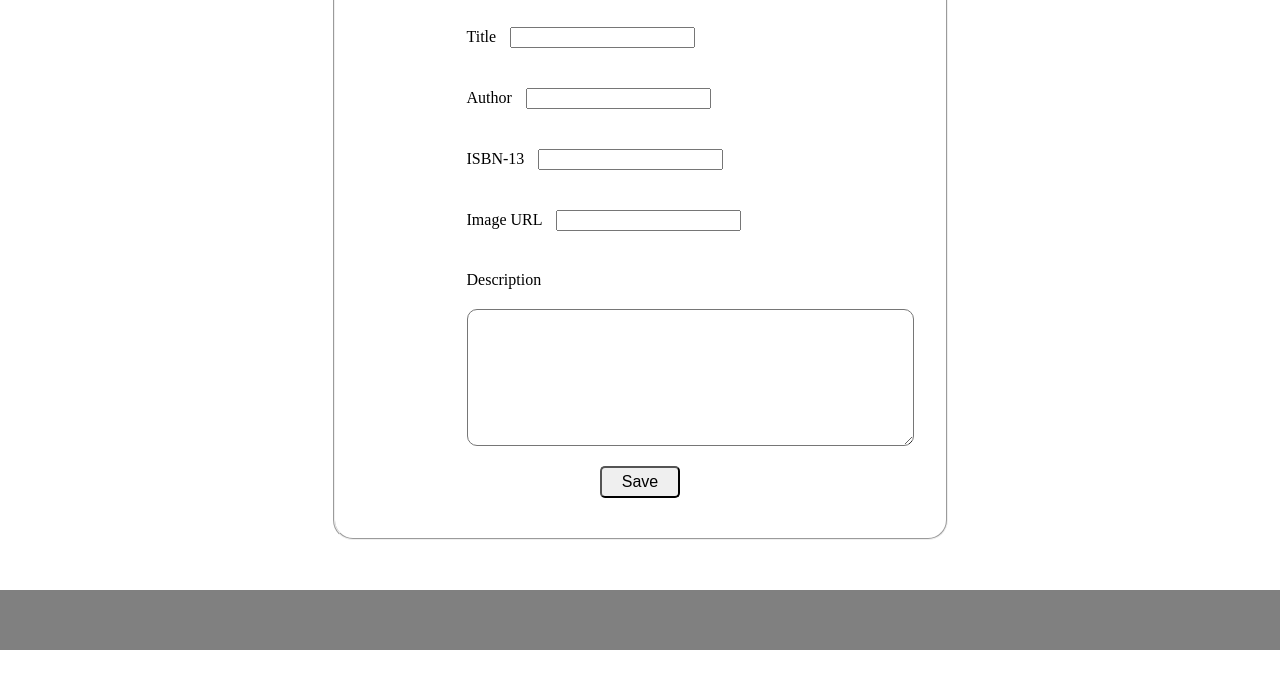
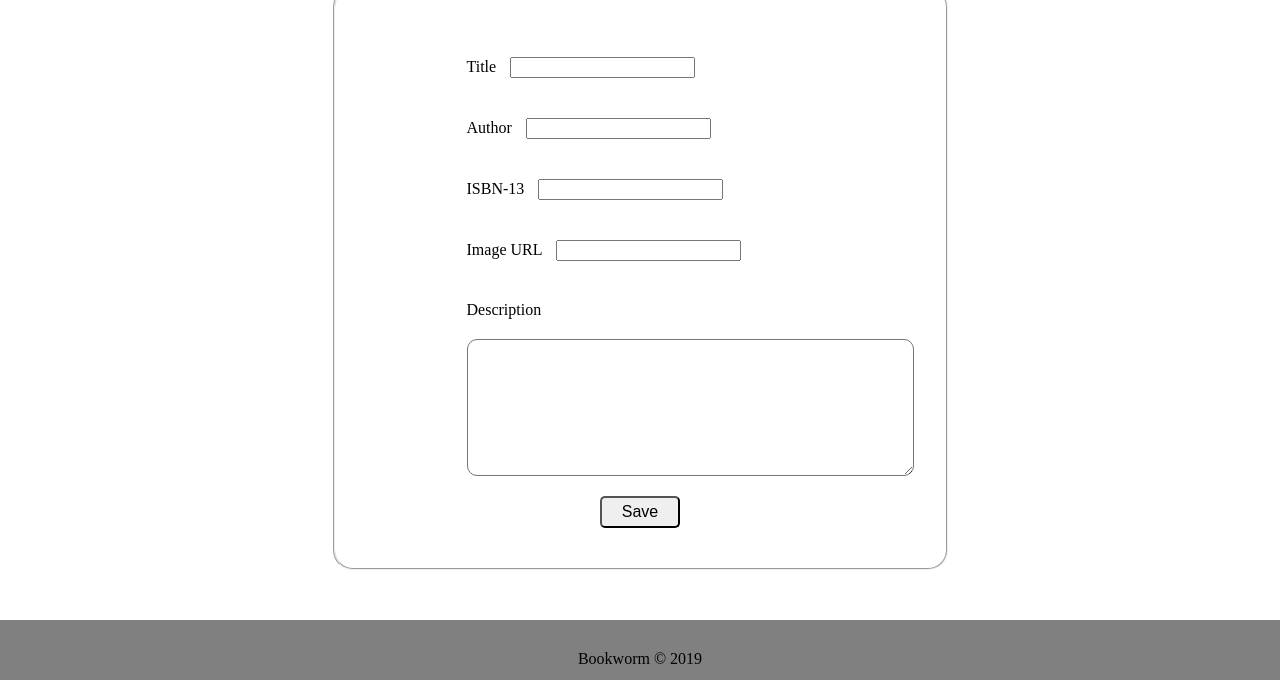
Before and after one commit to projectbookworm/projectbookworm, a website: page html/add-a-book.html in a window 1280 px wide. Shown: the part 148-846 px from the top of the page. Before the commit the page ends 800 px from the top, so only its background shows below. Drawn offline with Linux system fonts and the light colour scheme; files whose address does not match are found by name.

Commit message:
fix html formatting

```diff
--- a/css/style.css
+++ b/css/style.css
@@ -15,6 +15,7 @@
 .inner-bg {
   height: 60px;
   background-color: #ccc;
+  margin-bottom: 30px;
 }
 
 header h1 {
--- a/html/add-a-book.html
+++ b/html/add-a-book.html
@@ -18,10 +18,7 @@
       </nav>
     </header>
     <main>
-   <h1>
-     Add A Book
-   </h1>
-
+      <h1>Add A Book</h1>
       <form id="book">
         <fieldset>
           <legend>Add A Book</legend>
@@ -49,10 +46,10 @@
           <input type="submit" id="submit" value="Save" />
         </fieldset>
       </form>
-
     </main>
-
-  <footer></footer>
+    <footer>
+      <p>Bookworm &copy; 2019</p>
+    </footer>
     <script src='js/add-a-book.js'></script>
   </body>
 </html>
```
Also changed, not shown: html/aboutus.html (+1 -0 lines), html/browse.html (+4 -10 lines), html/detail.html (+1 -0 lines), index.html (+0 -1 lines). Lines whose indentation alone changed are shown as unchanged.
